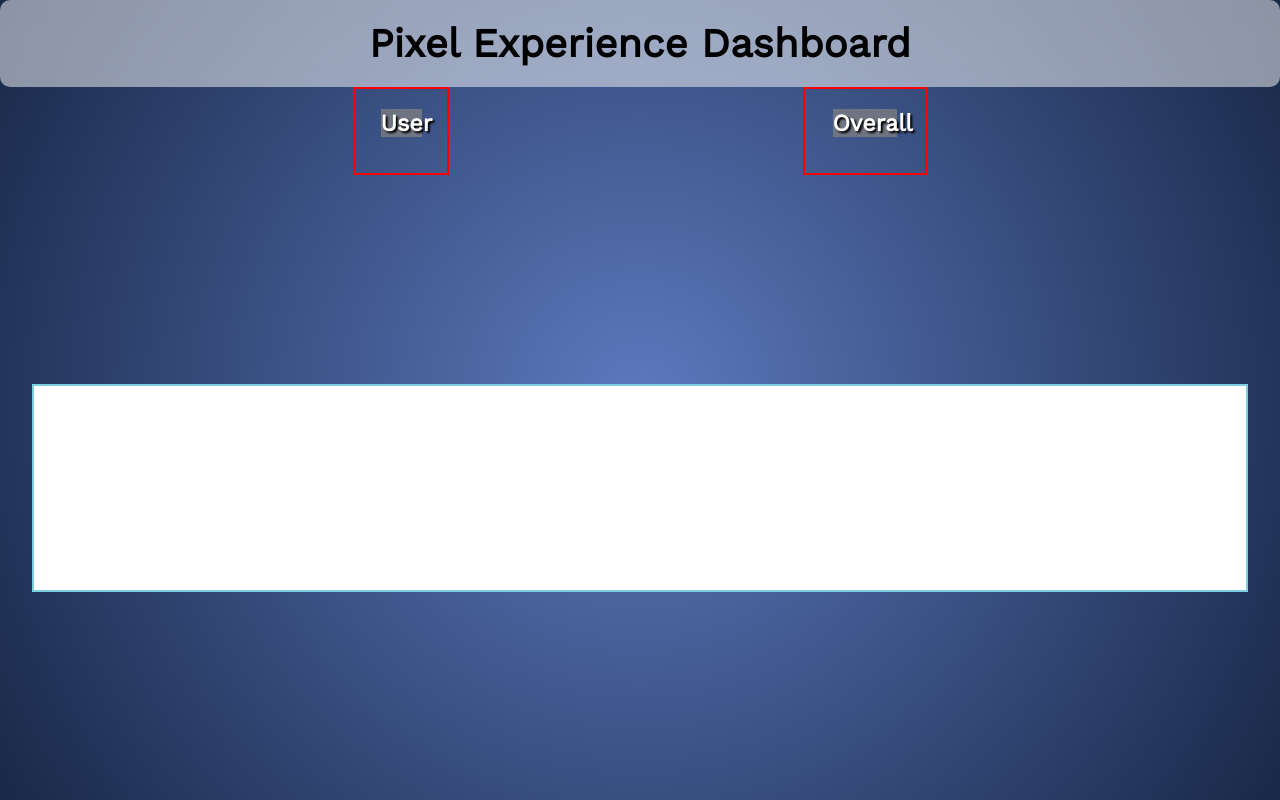
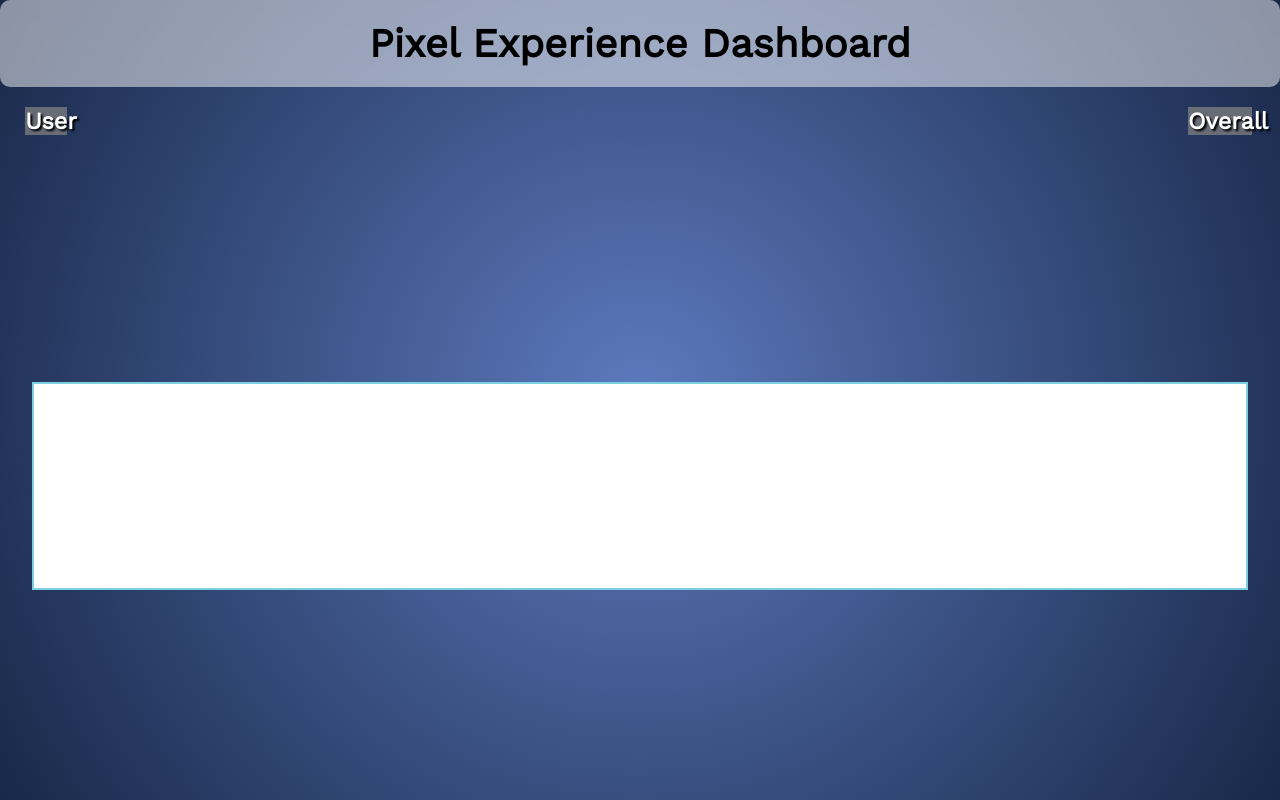
Before and after one commit to project-blue-mrRetail/Dashboard, a plain HTML site: page index.html in a window 1280 px wide. Drawn offline with nearby package versions, Linux system fonts and the light colour scheme; no server answers.

Commit message:
Update style.css

```diff
--- a/style.css
+++ b/style.css
@@ -33,12 +33,12 @@ body {
 
 .tables {
     display: flex;
-    justify-content: space-evenly;
+    justify-content: space-between;
 }
 
 .table1,
 .table2 {
-    border: 2px solid red;
+    /* border: 2px solid red; */
     color: white;
     display: flex;
     flex-direction: column;
@@ -70,6 +70,7 @@ body {
     flex-direction: row;
     border: 2px solid #000;
     gap: .7rem;
+    border-radius: 10% 20% / 20% 5%;
 }
 
 .allCharts {
```
